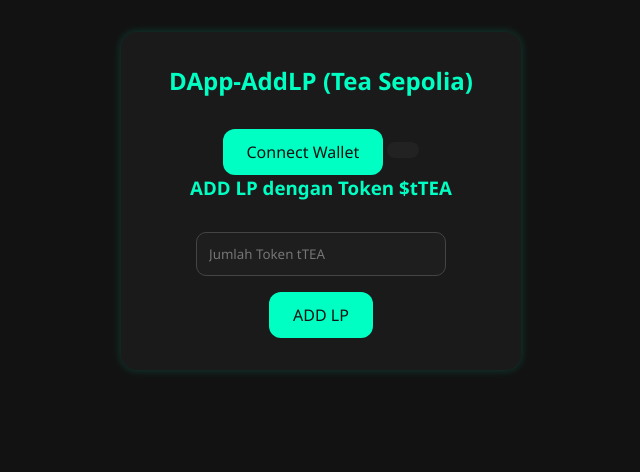
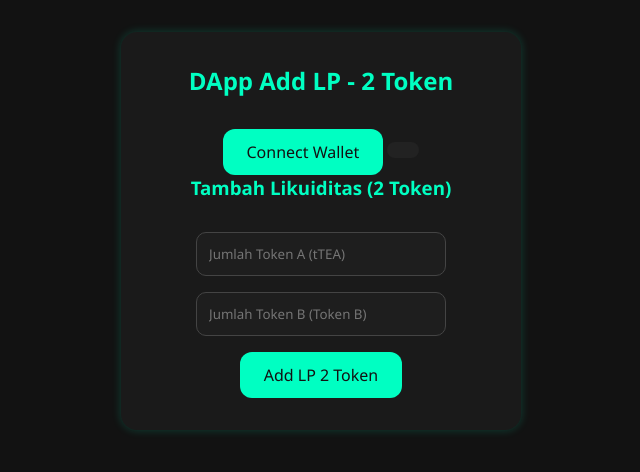
Before and after one commit to hallosayael/dapp-tea-sepolia, a plain HTML site: page index.html in a window 1280 px wide. Shown: the whole page, without its empty margins (319-959 px from the left). Drawn offline with nearby package versions, Linux system fonts and the light colour scheme.

Commit message:
Update index.html

```diff
--- a/index.html
+++ b/index.html
@@ -3,7 +3,7 @@
 <head>
   <meta charset="UTF-8" />
   <meta name="viewport" content="width=device-width, initial-scale=1.0"/>
-  <title>DApp-AddLP - Tea Sepolia</title>
+  <title>DApp Add LP 2 Token - Tea Sepolia</title>
   <script src="https://cdn.jsdelivr.net/npm/ethers@6.6.2/dist/ethers.umd.min.js"></script>
   <style>
     * {
@@ -88,14 +88,15 @@
 </head>
 <body>
   <div class="container">
-    <h2>DApp-AddLP (Tea Sepolia)</h2>
+    <h2>DApp Add LP - 2 Token</h2>
     <button id="connectBtn" onclick="connectWallet()">Connect Wallet</button>
     <div id="wallet" class="hidden"></div>
     <button id="disconnectBtn" class="hidden" onclick="disconnectWallet()">Disconnect</button>
 
-    <h3>ADD LP dengan Token $tTEA</h3>
-    <input id="amountTokenA" placeholder="Jumlah Token tTEA" />
-    <button onclick="zapIntoLP()">ADD LP</button>
+    <h3>Tambah Likuiditas (2 Token)</h3>
+    <input id="amountTokenA" placeholder="Jumlah Token A (tTEA)" />
+    <input id="amountTokenB" placeholder="Jumlah Token B (Token B)" />
+    <button onclick="addLPWithBothTokens()">Add LP 2 Token</button>
   </div>
 
   <script>
@@ -110,7 +111,6 @@
     ];
 
     const abiRouter = [
-      "function swapExactTokensForTokens(uint amountIn, uint amountOutMin, address[] calldata path, address to, uint deadline) external returns (uint[] memory amounts)",
       "function addLiquidity(address tokenA, address tokenB, uint amountADesired, uint amountBDesired, uint amountAMin, uint amountBMin, address to, uint deadline) external returns (uint amountA, uint amountB, uint liquidity)"
     ];
 
@@ -147,55 +147,43 @@
       document.getElementById("disconnectBtn").classList.add("hidden");
     }
 
-    async function zapIntoLP() {
+    async function addLPWithBothTokens() {
       if (!signer || !userAddress) {
         alert("Silakan connect wallet terlebih dahulu.");
         return;
       }
 
-      const amountInput = document.getElementById("amountTokenA").value;
+      const amountA = document.getElementById("amountTokenA").value;
+      const amountB = document.getElementById("amountTokenB").value;
+
       const tokenA = new ethers.Contract(tokenAAddress, abiERC20, signer);
       const tokenB = new ethers.Contract(tokenBAddress, abiERC20, signer);
       const router = new ethers.Contract(routerAddress, abiRouter, signer);
 
-      const decimals = await tokenA.decimals();
-      const totalAmount = ethers.parseUnits(amountInput, decimals);
-      const halfAmount = totalAmount / 2n;
+      const decimalsA = await tokenA.decimals();
+      const decimalsB = await tokenB.decimals();
+
+      const amountADesired = ethers.parseUnits(amountA, decimalsA);
+      const amountBDesired = ethers.parseUnits(amountB, decimalsB);
 
       const deadline = Math.floor(Date.now() / 1000) + 60 * 20;
 
-      await tokenA.approve(routerAddress, totalAmount);
-      console.log("Token TEA approved.");
+      await tokenA.approve(routerAddress, amountADesired);
+      await tokenB.approve(routerAddress, amountBDesired);
 
-      const path = [tokenAAddress, tokenBAddress];
-      const swapTx = await router.swapExactTokensForTokens(
-        halfAmount,
-        0,
-        path,
-        userAddress,
-        deadline
-      );
-      await swapTx.wait();
-      console.log("Penukaran Token A ke Token B selesai.");
-
-      const balanceA = await tokenA.balanceOf(userAddress);
-      const balanceB = await tokenB.balanceOf(userAddress);
-
-      await tokenB.approve(routerAddress, balanceB);
-      console.log("Token B disetujui.");
-
-      const addTx = await router.addLiquidity(
+      const tx = await router.addLiquidity(
         tokenAAddress,
         tokenBAddress,
-        balanceA,
-        balanceB,
+        amountADesired,
+        amountBDesired,
         0,
         0,
         userAddress,
         deadline
       );
-      await addTx.wait();
-      alert("ADD LP SUCCESS!");
+
+      await tx.wait();
+      alert("✅ Add LP Success (2 token)!");
     }
   </script>
 </body>
```
